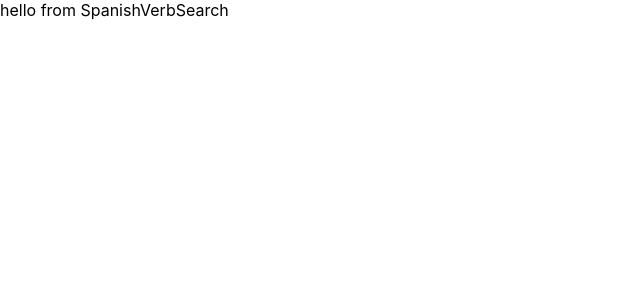
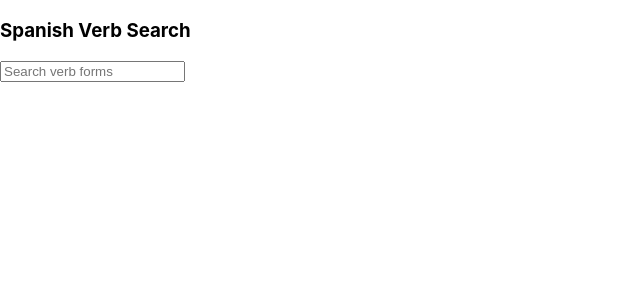
Before and after one commit to igoryen/dragonfruit, a React (Create React App) app: page / in a window 1280 px wide. Shown: the top 300 px of the page, without its empty margins (0-640 px from the left). Built offline with nearby package versions, Linux system fonts and the light colour scheme.

Commit message:
Added input to page 'Search verbs'

```diff
--- a/src/SpanishVerbSearch.js
+++ b/src/SpanishVerbSearch.js
@@ -1,13 +1,23 @@
 import React from 'react';
 
 
-export const SpanishVerbSearch = (props) => (
-    <div>
-        hello from SpanishVerbSearch
-
-
-    </div>
-);
+export class SpanishVerbSearch extends React.Component {
+    render() {
+        return (
+            <div>
+                <h3>Spanish Verb Search</h3>
+                <div className="input-group">
+                    <div className="input-group__item">
+                        <input
+                            type="text"
+                            className="text-input"
+                            placeholder="Search verb forms" />
+                    </div>
+                </div>
+            </div>
+        )
+    }
+}
 
 
 export default SpanishVerbSearch;
```
